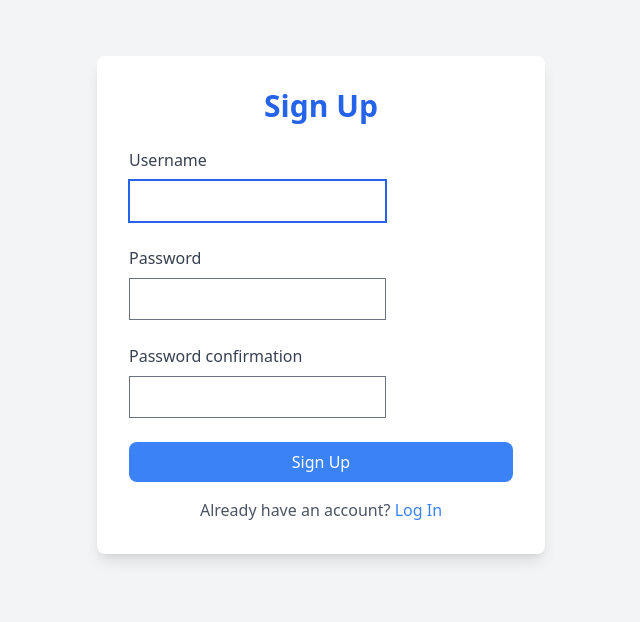
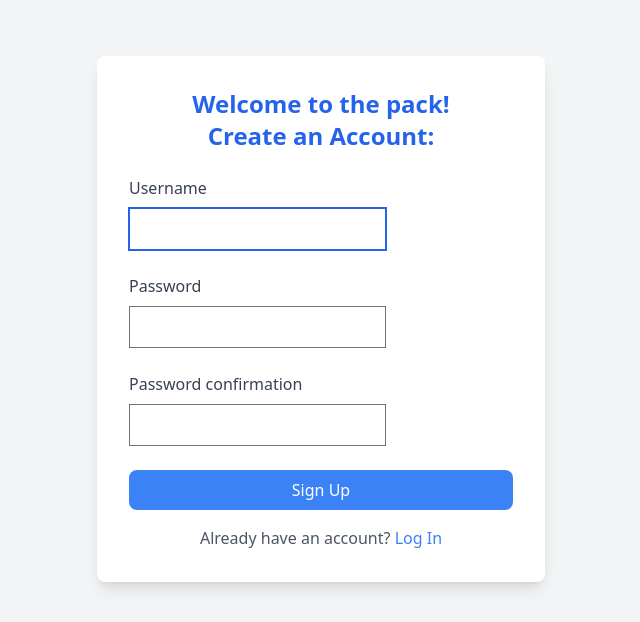
Before and after one commit to SamTheSoftwareEngineer/Petnote, a Django app: page /signup/ in a window 1280 px wide. Shown: the part 56-678 px from the top of the page, without its empty margins (319-959 px from the left). Run offline with Django 5.2, Linux system fonts and the light colour scheme; parts of the project's set-up code (start-up, migrations or seed data) failed here and were passed over; some libraries are stand-ins or nearby versions.

Commit message:
Changed text and styling

```diff
--- a/petnote_core/templates/core/signup.html
+++ b/petnote_core/templates/core/signup.html
@@ -2,7 +2,7 @@
 
 {% block content %}
 <div class="max-w-md mx-auto mt-10 p-8 bg-white shadow-lg rounded-lg">
-    <h1 class="text-3xl font-bold text-blue-600 mb-6 text-center">Sign Up</h1>
+    <h1 class="text-2xl font-bold text-blue-600 mb-6" style="text-align: center;">Welcome to the pack! <br> Create an Account:</h1>
     <form method="post" class="space-y-6">
         {% csrf_token %}
         {% for field in form %}
```
